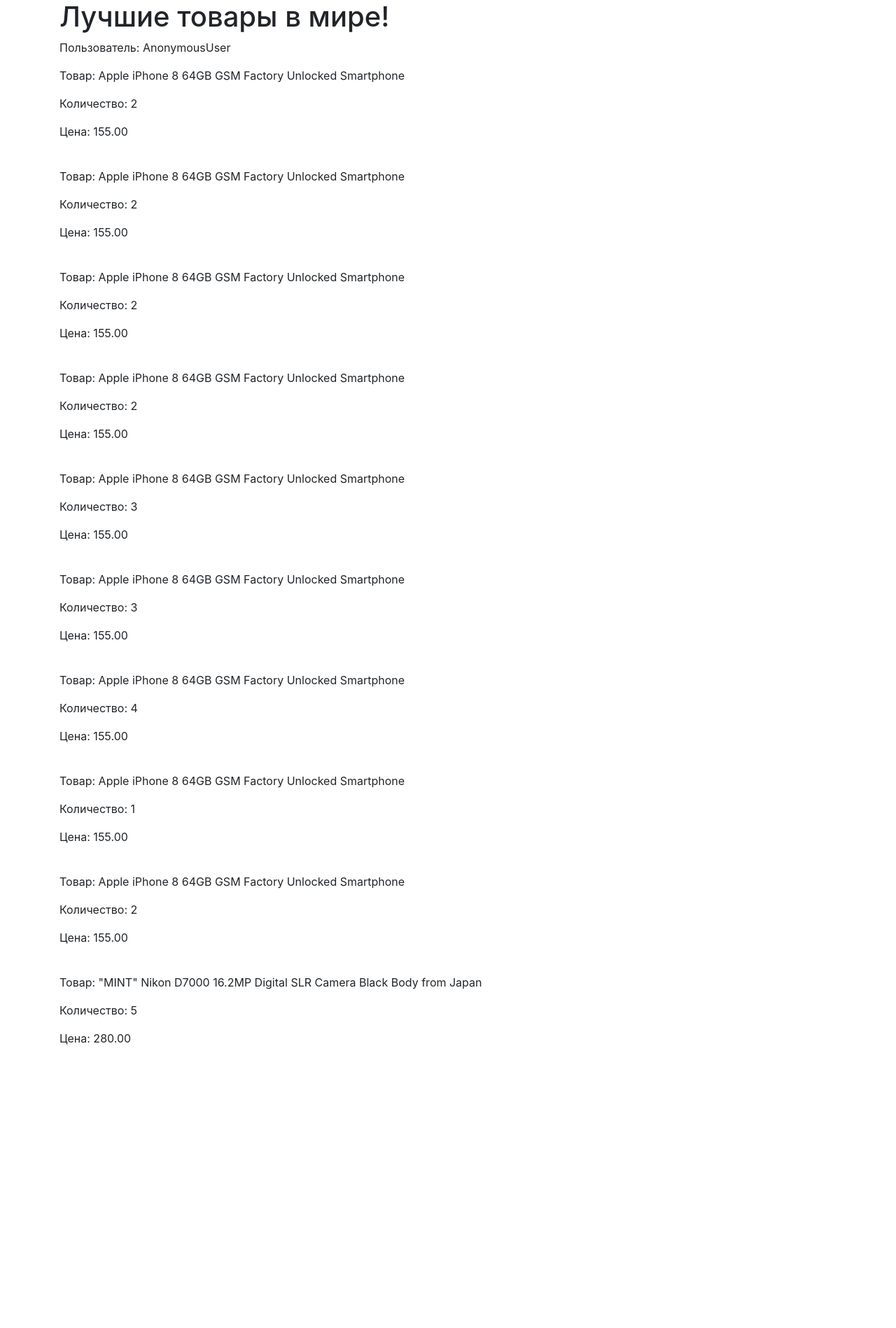
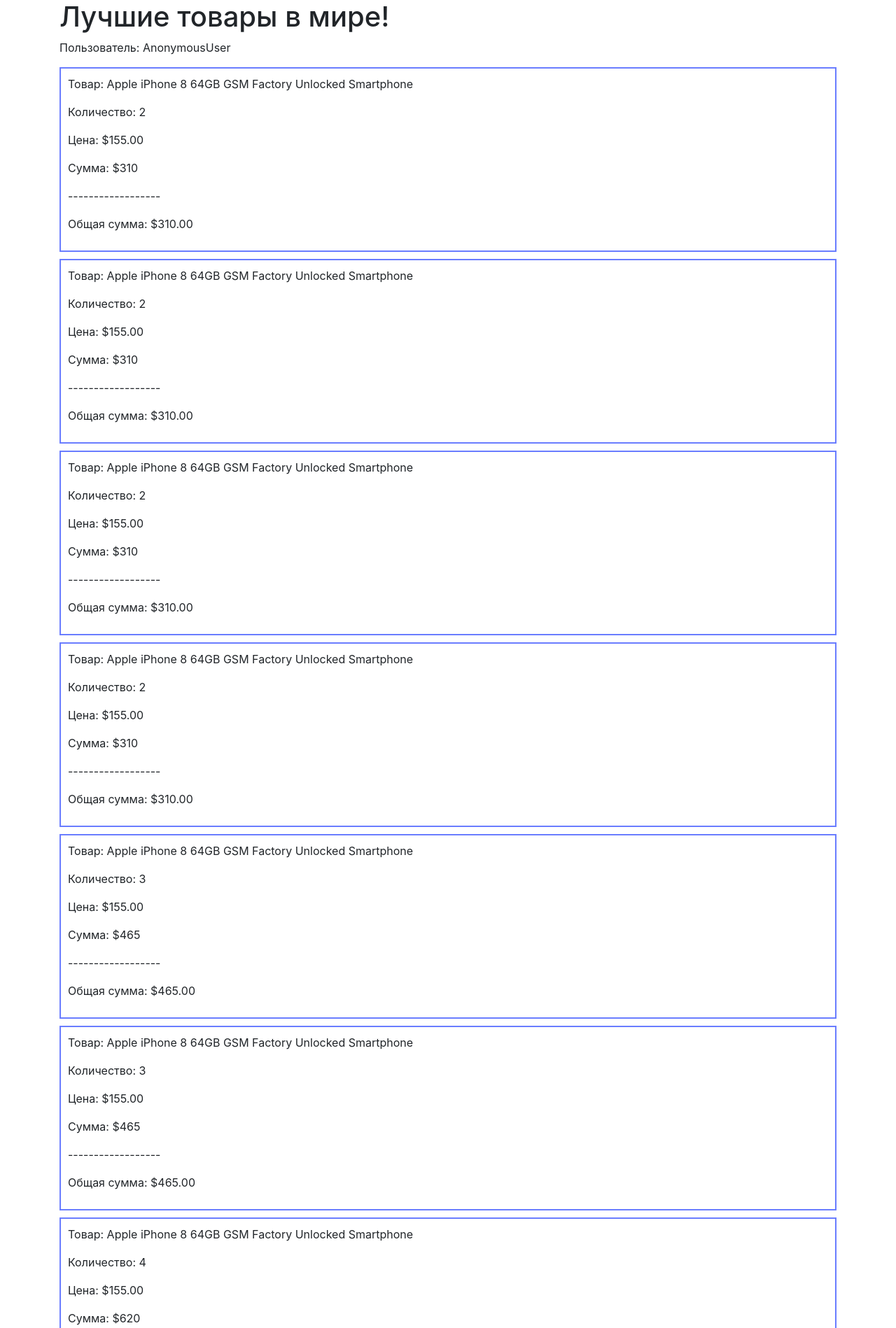
Before and after one commit to iasman312/lab_48, a Django app: page /products/order_list in a window 1280 px wide. Shown: the part 40-1938 px from the top of the page at 70% size. Before the commit the page ends 1533 px from the top, so only its background shows below. Run offline with Django 3.2, Linux system fonts and the light colour scheme; data comes from the database, SQL or seed files in the repository; some libraries are stand-ins or nearby versions.

Commit message:
правильно вывели все заказы

```diff
--- a/shop/webapp/models.py
+++ b/shop/webapp/models.py
@@ -69,6 +69,11 @@ class Order(models.Model):
     def __str__(self):
         return(self.user_name)
 
+    def get_total(self):
+        total=0
+        for order_product in self.order_products.all():
+            total += order_product.product.price * order_product.quantity
+        return total
 
 class ProductOrder(models.Model):
     product = models.ForeignKey('webapp.Product',
--- a/shop/webapp/static/css/style.css
+++ b/shop/webapp/static/css/style.css
@@ -52,3 +52,9 @@ body {
     text-align: center;
     border: solid 1px gray;
 }
+
+.order{
+    border: 2px solid #6a7dff;
+    padding: 10px;
+    margin-bottom: 10px;
+}
--- a/shop/webapp/templates/order/order_list.html
+++ b/shop/webapp/templates/order/order_list.html
@@ -2,11 +2,15 @@
 {% block content %}
     <p>Пользователь: {{ user }}</p>
     {% for order in orders %}
-        {% for order_product in order.order_products.all %}
-            <p>Товар: {{ order_product.product.name }}</p>
-            <p>Количество: {{ order_product.quantity }}</p>
-            <p>Цена: {{ order_product.product.price }}</p>
-            <br>
-        {% endfor %}
+        <div class="order">
+            {% for order_product in order.order_products.all %}
+                <p>Товар: {{ order_product.product.name }}</p>
+                <p>Количество: {{ order_product.quantity }}</p>
+                <p>Цена: ${{ order_product.product.price }}</p>
+                <p>Сумма: ${% widthratio order_product.quantity 1 order_product.product.price %}</p>
+                <p>------------------</p>
+            {% endfor %}
+            <p>Общая сумма: ${{ order.get_total }}</p>
+        </div>
     {% endfor %}
 {% endblock %}
--- a/shop/webapp/views/cart.py
+++ b/shop/webapp/views/cart.py
@@ -42,14 +42,12 @@ class CartView(CreateView):
 
     def get_context_data(self, **kwargs):
         my_dict = self.request.session.get('my_dict', [])
-        print(my_dict)
         total = 0
         for i in my_dict:
             cart = Cart.objects.get(pk=i)
             total += cart.product.price * cart.quantity
         kwargs['total'] = total
         kwargs['cart_items'] = Cart.objects.filter(pk__in=my_dict)
-        print(kwargs)
         return super().get_context_data(**kwargs)
 
     def form_valid(self, form):
--- a/shop/webapp/views/order.py
+++ b/shop/webapp/views/order.py
@@ -33,8 +33,16 @@ class OrderListView(ListView):
     model = Order
     context_object_name = 'orders'
 
+    def get_context_data(self, **kwargs):
+        orders = Order.objects.filter(user__pk=self.request.user.pk)
+        total = 0
+        for order in orders:
+            for order_product in order.order_products.all():
+                total += order_product.product.price * order_product.quantity
+        kwargs['total'] = total
+        return super().get_context_data(**kwargs)
+
     def get_queryset(self):
         queryset = super().get_queryset()
-        print(queryset)
         queryset = queryset.filter(user__pk=self.request.user.pk)
         return queryset
```
